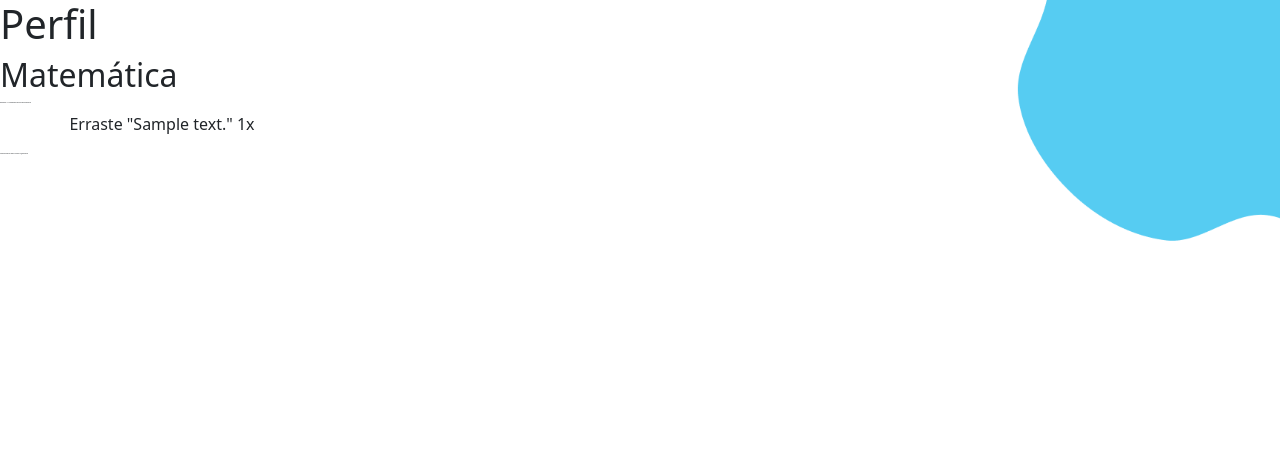
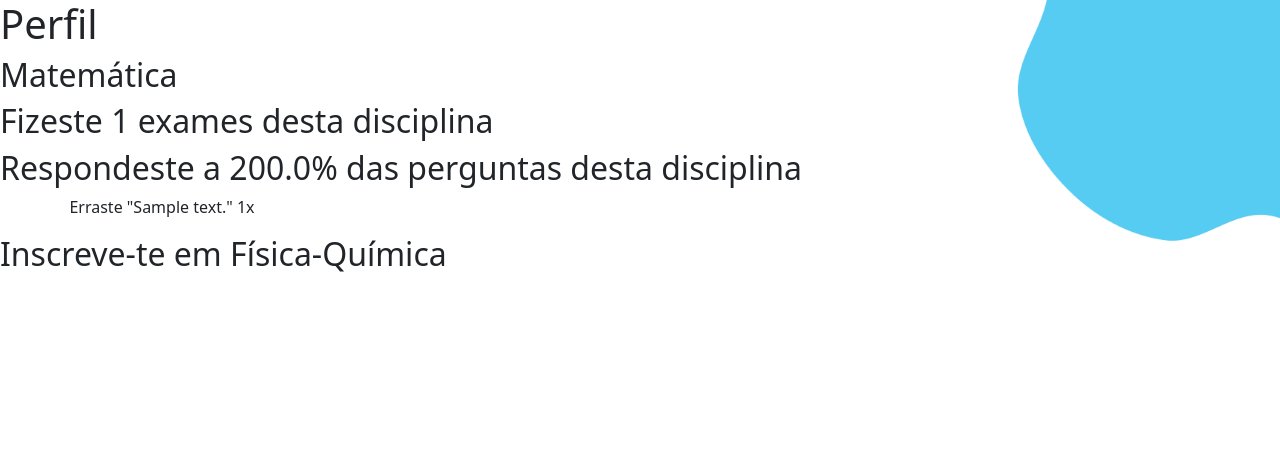
Before and after one commit to HackerSchool/Arquimedia, a Django app: page /perfil/ in a window 1280 px wide. Shown: the top 468 px of the page. Run offline with Django 3.2, Linux system fonts and the light colour scheme; a user stored in the database is signed in; tables that the repository leaves empty hold one stand-in row (values such as "Sample post").

Commit message:
Add method to get percentage of answered questions

```diff
--- a/users/models.py
+++ b/users/models.py
@@ -64,6 +64,15 @@ class SubjectInfo(models.Model):
         self.wrongAnswers.add(newAnswer)
 
 
+    def getPercentageOfQuestionsAnswered(self):
+        """ Returns percentage of questions answered by an user """
+
+        total = Question.objects.count()
+        answered = self.wrongAnswers.count() + self.correctAnswers.count()
+
+        return answered / total * 100
+
+
 
 # When a new User object is created, a Profile is attached
 @receiver(post_save, sender=User)
--- a/users/templates/dashboard.html
+++ b/users/templates/dashboard.html
@@ -13,7 +13,8 @@
 
             <div class="subject">
                 <h2>{{ subject.subject }}</h2>
-                <h3>Fizeste {{ subject.examCounter }} exames desta disciplina</h3>
+                <h2>Fizeste {{ subject.examCounter }} exames desta disciplina</h2>
+                <h2>Respondeste a {{ subject.getPercentageOfQuestionsAnswered }}% das perguntas desta disciplina</h2>
                 {% if subject.wrongAnswers.all %}
                     <ul>
                     {% for answer in subject.wrongAnswers.all %}
@@ -30,7 +31,7 @@
 
     {% for subject in SUBJECT_LIST %}
         {% if subject not in userSubjects %}
-            <h3>Inscreve-te em {{ subject }}</h3>
+            <h2>Inscreve-te em {{ subject }}</h2>
         {% endif %}
     {% endfor %}
 
```
